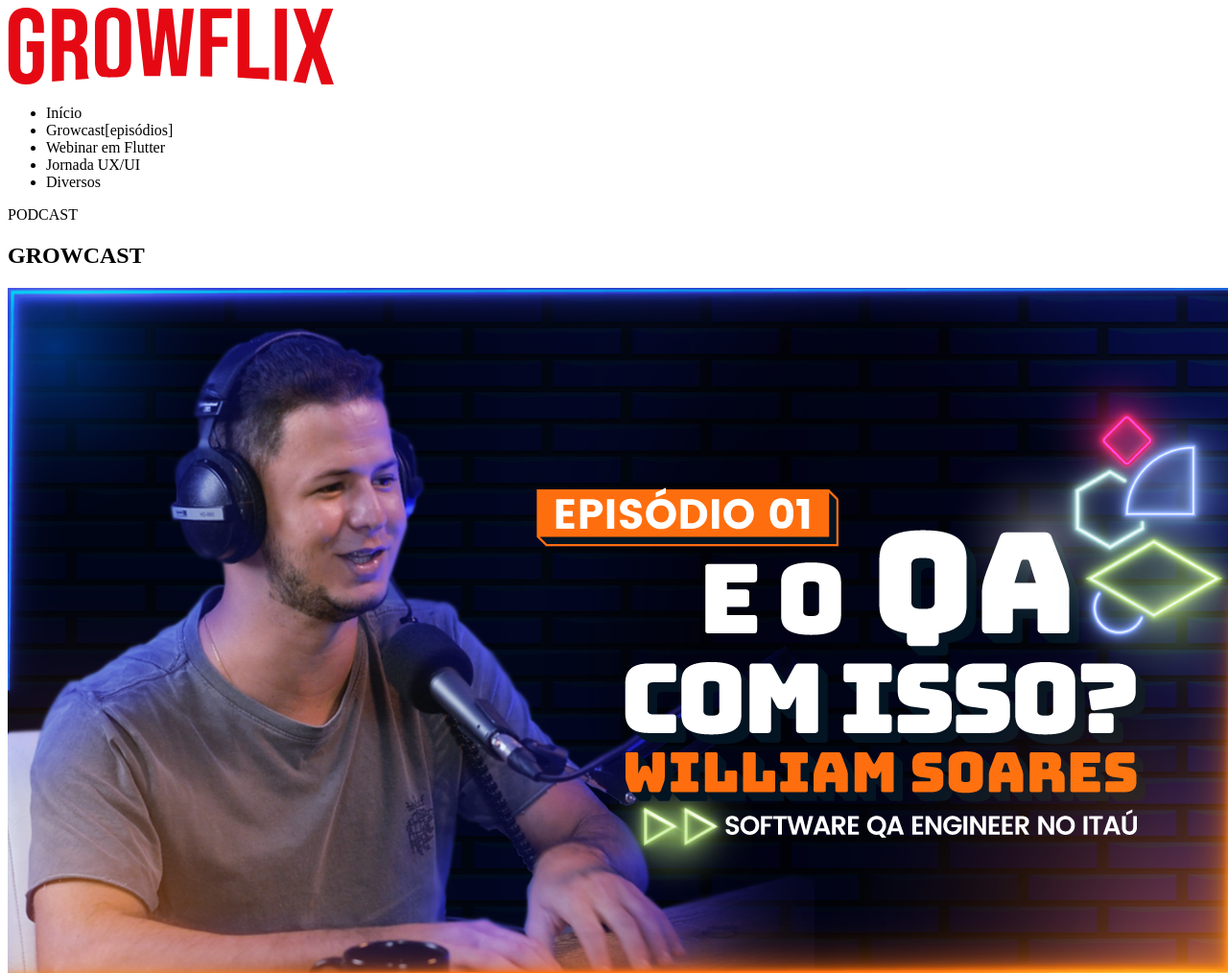
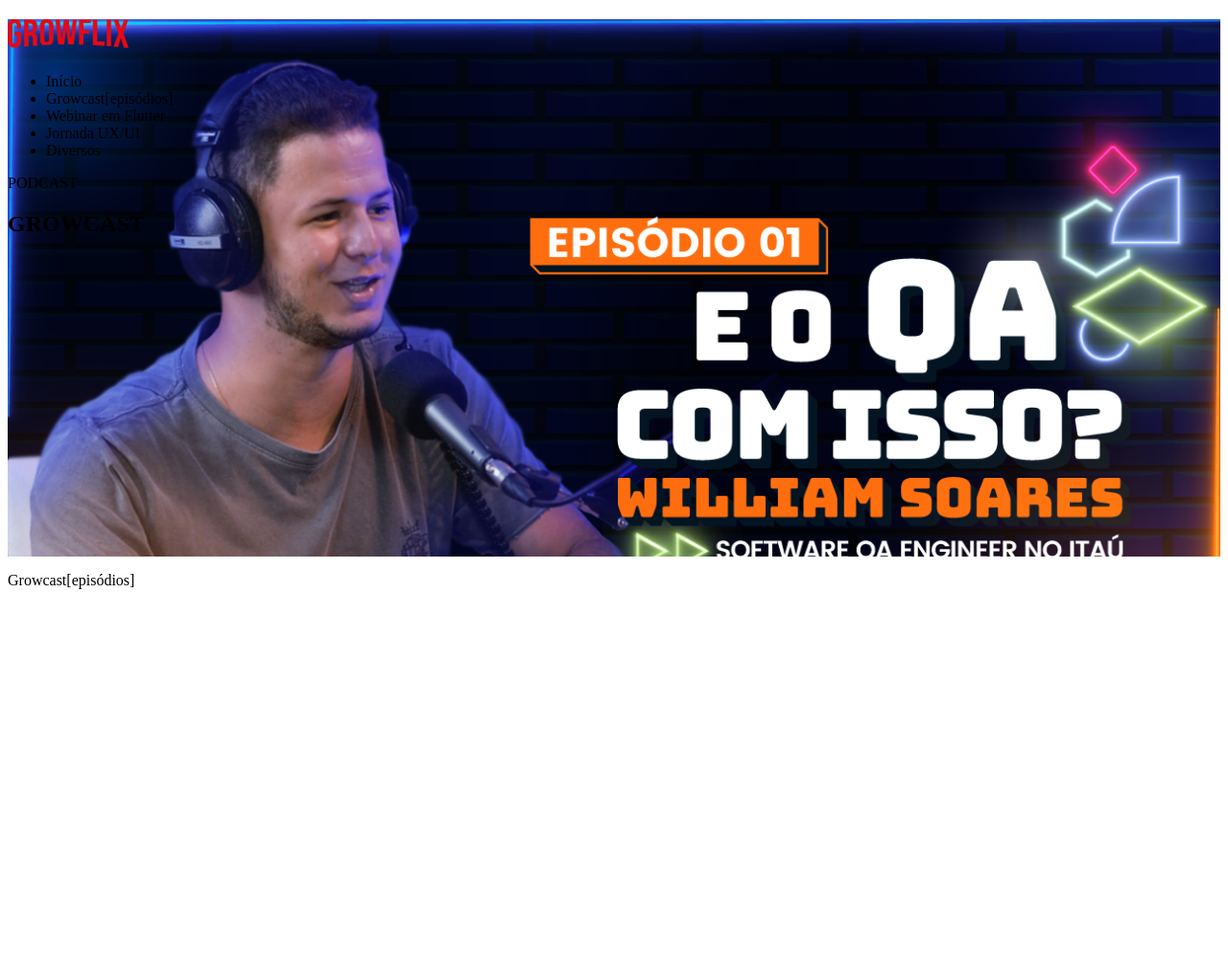
Before and after one commit to DjonatanW/GrowFlix, a plain HTML site: page home.html in a window 1280 px wide. Shown: the top 1014 px of the page at 96% size. Drawn offline with Linux system fonts and the light colour scheme.

Commit message:
feat:ajust the image in the back.

```diff
--- a/home.html
+++ b/home.html
@@ -6,10 +6,15 @@
   <title>home</title>
 </head>
 <body>
-  <header>
-    <nav class="nav-navbar">
-      <div class="mb-3">
-        <img class="position-absolute top-0 start-0  logo" id="logo" src="./src/assets/images/logo-growflix.svg" alt="logo Growflix">
+  <header class="bg-dark text-white"
+          style="background-image: url('./src/assets/images/growcast-01.png'); background-size: cover; ; height: 70vh;">
+        <div class="position-absolute top-0 start-0 p-3">
+          <a href="./index.html" class="text-decoration-none">
+            <h2 class="text-danger fw-bold m-0"><img src="./src/assets/images/logo-growflix.svg" alt="Logo Growflix" style="height: 30px;">
+            </h2>
+          </a>
+        </div>
+      <nav class="nav-navbar">
         <ul>
           <li>Início</li>
           <li>Growcast[episódios]</li>
@@ -17,12 +22,9 @@
           <li>Jornada UX/UI</li>
           <li>Diversos</li>
         </ul>
-      </div>
+
       <p>PODCAST</p>
       <h2>GROWCAST</h2>
-      <div>
-        <img src="./src/assets/images/growcast-01.png" alt="Growcast episodio 1">
-      </div>
 
     </nav>
   </header>
```
Also changed, not shown: index.html (+4 -2 lines).
